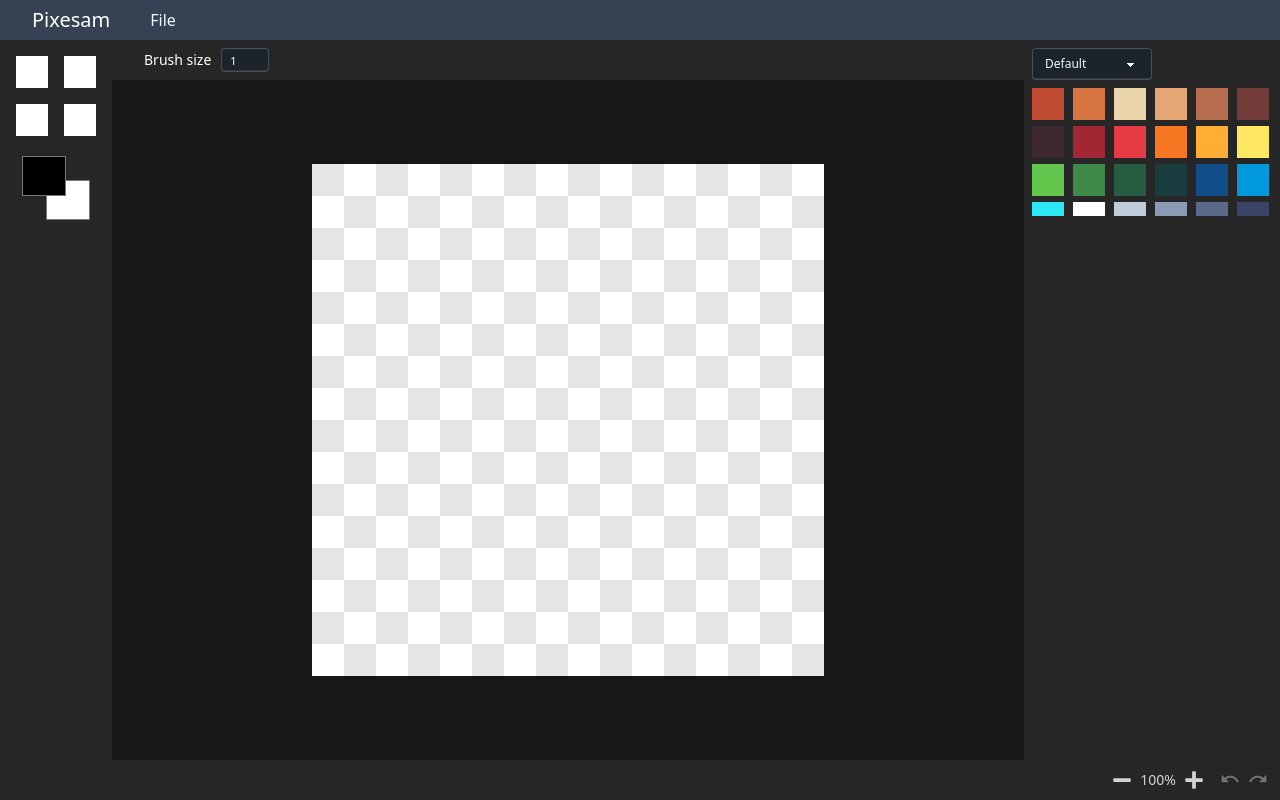
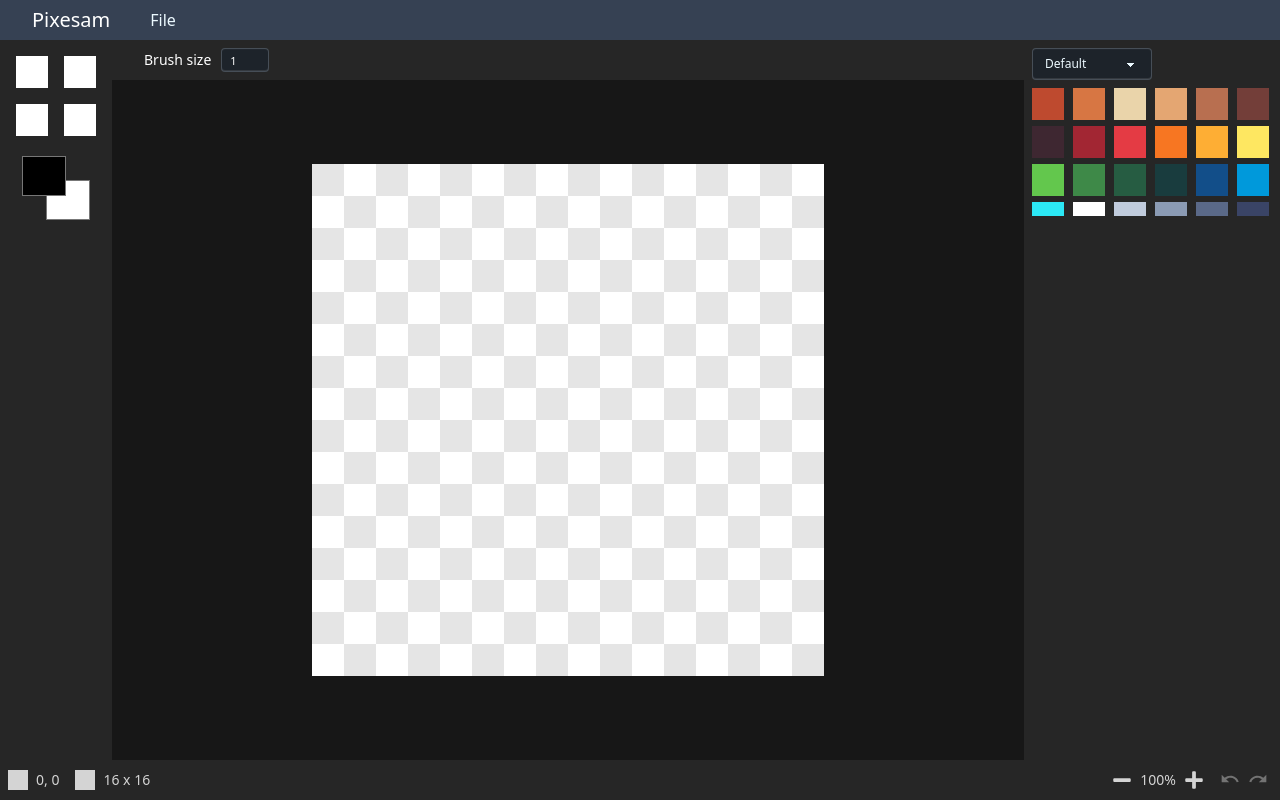
Before and after one commit to SamLeB1/pixesam, a React (Vite) app in the folder client/: page / in a window 1280 px wide. Built offline with nearby package versions, Linux system fonts and the light colour scheme.

Commit message:
added mouse pos and grid size to ui

```diff
--- a/client/src/components/BottomBar.tsx
+++ b/client/src/components/BottomBar.tsx
@@ -1,17 +1,37 @@
+import { FaMinus, FaPlus } from "react-icons/fa";
 import { MdUndo, MdRedo } from "react-icons/md";
-import { FaMinus, FaPlus } from "react-icons/fa";
 import { useEditorStore } from "../store/editorStore";
 import useCanvasZoom from "../hooks/useCanvasZoom";
 import { MIN_ZOOM_LEVEL, MAX_ZOOM_LEVEL } from "../constants";
 
 export default function BottomBar() {
-  const { zoomLevel, undoHistory, redoHistory, undo, redo } = useEditorStore();
+  const {
+    gridSize,
+    zoomLevel,
+    undoHistory,
+    redoHistory,
+    mousePos,
+    undo,
+    redo,
+  } = useEditorStore();
   const { zoomStepTowardsCenter, resetZoom } = useCanvasZoom();
   const isEmptyUndoHistory = undoHistory.length === 0;
   const isEmptyRedoHistory = redoHistory.length === 0;
 
   return (
     <div className="flex h-10 items-center bg-neutral-800 p-2">
+      <div className="mr-4 flex items-center">
+        <div className="mr-2 h-5 w-5 bg-neutral-300" />
+        <span className="text-sm text-neutral-300 select-none">
+          {mousePos.x}, {mousePos.y}
+        </span>
+      </div>
+      <div className="flex items-center">
+        <div className="mr-2 h-5 w-5 bg-neutral-300" />
+        <span className="text-sm text-neutral-300 select-none">
+          {gridSize.x} x {gridSize.y}
+        </span>
+      </div>
       <div className="mr-2 ml-auto flex items-center">
         {zoomLevel > MIN_ZOOM_LEVEL ? (
           <button
--- a/client/src/components/Canvas.tsx
+++ b/client/src/components/Canvas.tsx
@@ -21,6 +21,7 @@ export default function Canvas() {
     setPanOffset,
     setPrimaryColor,
     setSecondaryColor,
+    setMousePos,
     getPixelColor,
     draw,
     erase,
@@ -95,6 +96,15 @@ export default function Canvas() {
 
     if (!hoveredPixel || hoveredPixel.x !== x || hoveredPixel.y !== y)
       setHoveredPixel({ x, y });
+  }
+
+  function updateMousePos(e: React.MouseEvent<HTMLDivElement, MouseEvent>) {
+    const canvas = canvasRef.current;
+    if (!canvas) return;
+    const rect = canvas.getBoundingClientRect();
+    const x = Math.floor((e.clientX - rect.left) / getPxSize() + panOffset.x);
+    const y = Math.floor((e.clientY - rect.top) / getPxSize() + panOffset.y);
+    setMousePos({ x, y });
   }
 
   function getHoverColor(r: number, g: number, b: number, a: number) {
@@ -366,6 +376,7 @@ export default function Canvas() {
       className="flex flex-grow items-center justify-center"
       ref={parentContainerRef}
       id="parent-container"
+      onMouseMove={updateMousePos}
     >
       <canvas
         className="bg-white"
--- a/client/src/store/editorStore.ts
+++ b/client/src/store/editorStore.ts
@@ -68,6 +68,7 @@ type EditorState = {
   undoHistory: Action[];
   redoHistory: Action[];
   drawBuffer: DrawActionPixel[];
+  mousePos: { x: number; y: number };
   setPixelData: (pixelData: Uint8ClampedArray) => void;
   setGridSize: (gridSize: { x: number; y: number }) => void;
   setPanOffset: (panOffset: { x: number; y: number }) => void;
@@ -76,6 +77,7 @@ type EditorState = {
   setPrimaryColor: (hex: string) => void;
   setSecondaryColor: (hex: string) => void;
   setBrushSize: (n: number) => void;
+  setMousePos: (mousePos: { x: number; y: number }) => void;
   getPixelColor: (x: number, y: number) => RGBA;
   draw: (x: number, y: number, color: RGBA) => void;
   erase: (x: number, y: number) => void;
@@ -116,6 +118,7 @@ export const useEditorStore = create<EditorState>((set, get) => ({
   undoHistory: [],
   redoHistory: [],
   drawBuffer: [],
+  mousePos: { x: 0, y: 0 },
   setPixelData: (pixelData) => set({ pixelData }),
   setGridSize: (gridSize) => set({ gridSize }),
   setPanOffset: (panOffset) => set({ panOffset }),
@@ -124,6 +127,7 @@ export const useEditorStore = create<EditorState>((set, get) => ({
   setPrimaryColor: (hex) => set({ primaryColor: hex }),
   setSecondaryColor: (hex) => set({ secondaryColor: hex }),
   setBrushSize: (n) => set({ brushSize: n }),
+  setMousePos: (mousePos) => set({ mousePos }),
   getPixelColor: (x, y) => {
     const { pixelData, gridSize } = get();
     const baseIndex = getBaseIndex(x, y, gridSize.x);
```
